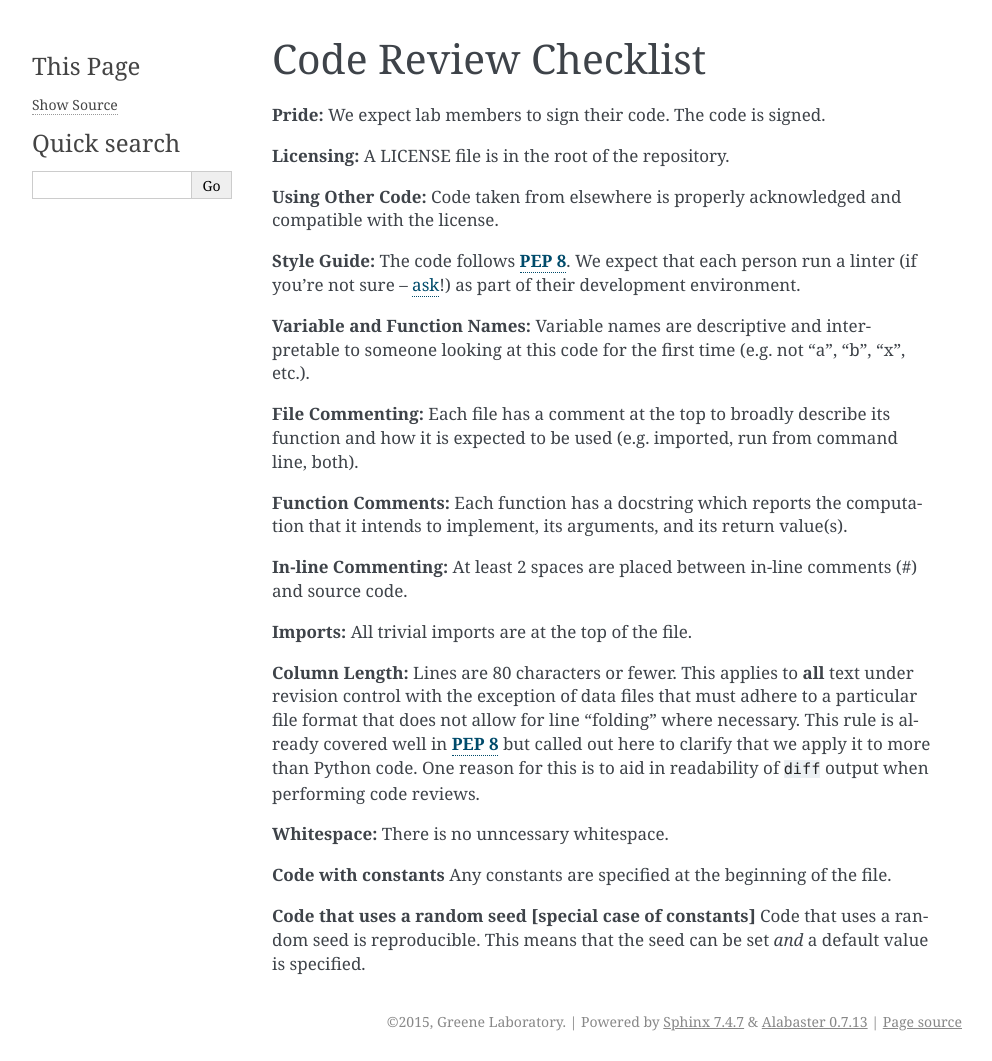
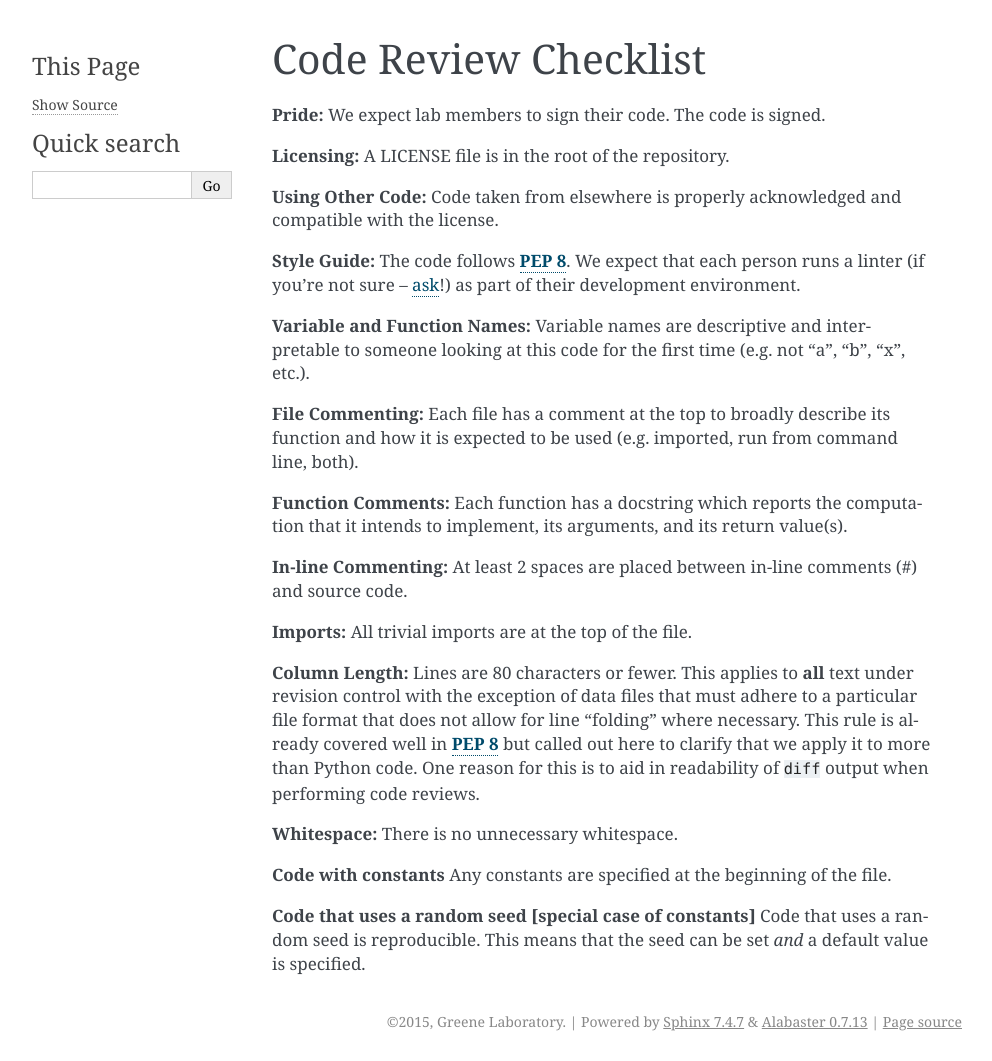
Before and after one commit to greenelab/onboarding, a Sphinx documentation site: the page built from source/code_review_checklist.rst, in a window 1280 px wide. Shown: the whole page, without its empty margins (148-1140 px from the left). Built offline with Sphinx 7.4.7, drawn with Linux system fonts in a browser that asks for light colours.

Commit message:
Fixing a couple of errors spotted by Matt and Dongbo in code_review_checklist file - Modifying sentence in 'Style Guide' section from previous commit to be grammatically correct, and fixing typo in 'Whitespace' section.

```diff
--- a/source/code_review_checklist.rst
+++ b/source/code_review_checklist.rst
@@ -14,7 +14,7 @@ Code taken from elsewhere is properly acknowledged and compatible with the
 license.
 
 **Style Guide:**
-The code follows :pep:`8`. We expect that each person run a linter (if you're
+The code follows :pep:`8`. We expect that each person runs a linter (if you're
 not sure -- `ask <https://greenelab.slack.com/messages/codereview/>`_!) as part
 of their development environment.
 
@@ -45,7 +45,7 @@ it to more than Python code. One reason for this is to aid in readability of
 ``diff`` output when performing code reviews.
 
 **Whitespace:**
-There is no unncessary whitespace.
+There is no unnecessary whitespace.
 
 **Code with constants**
 Any constants are specified at the beginning of the file.
```
